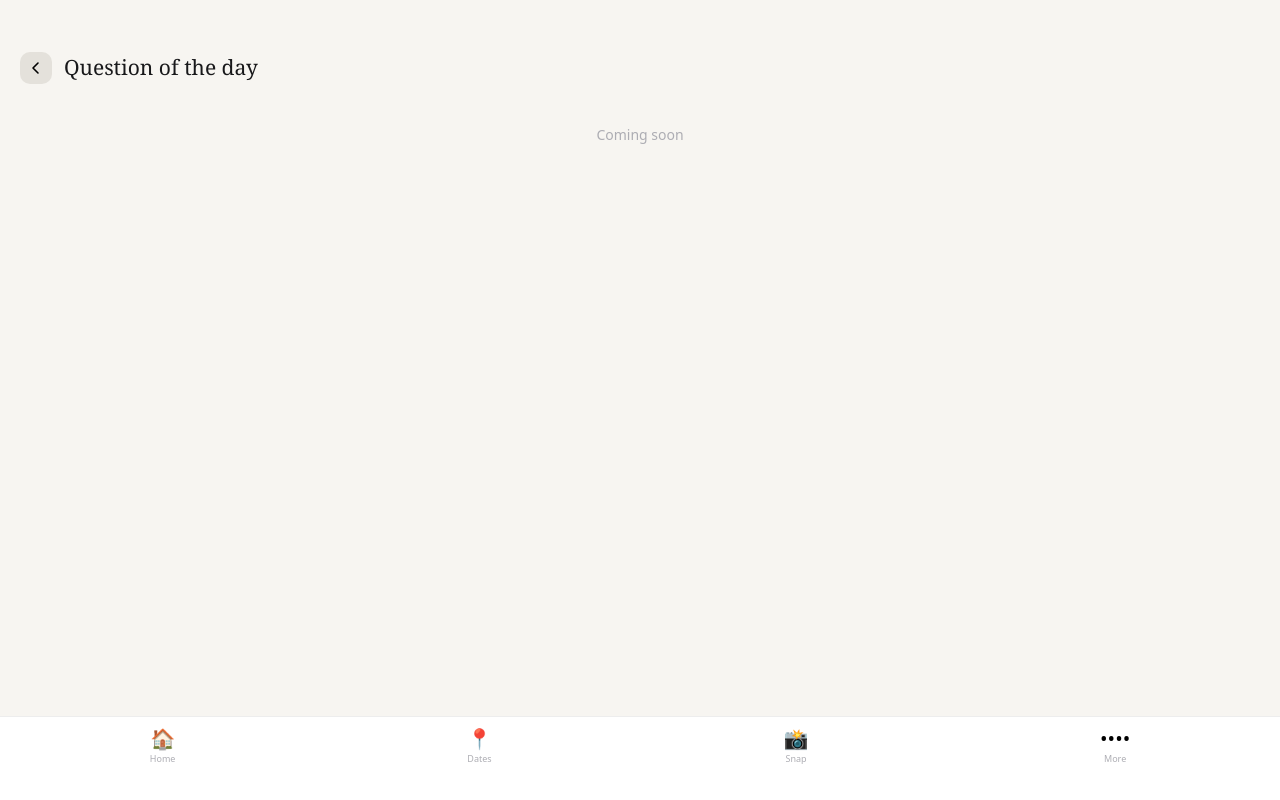
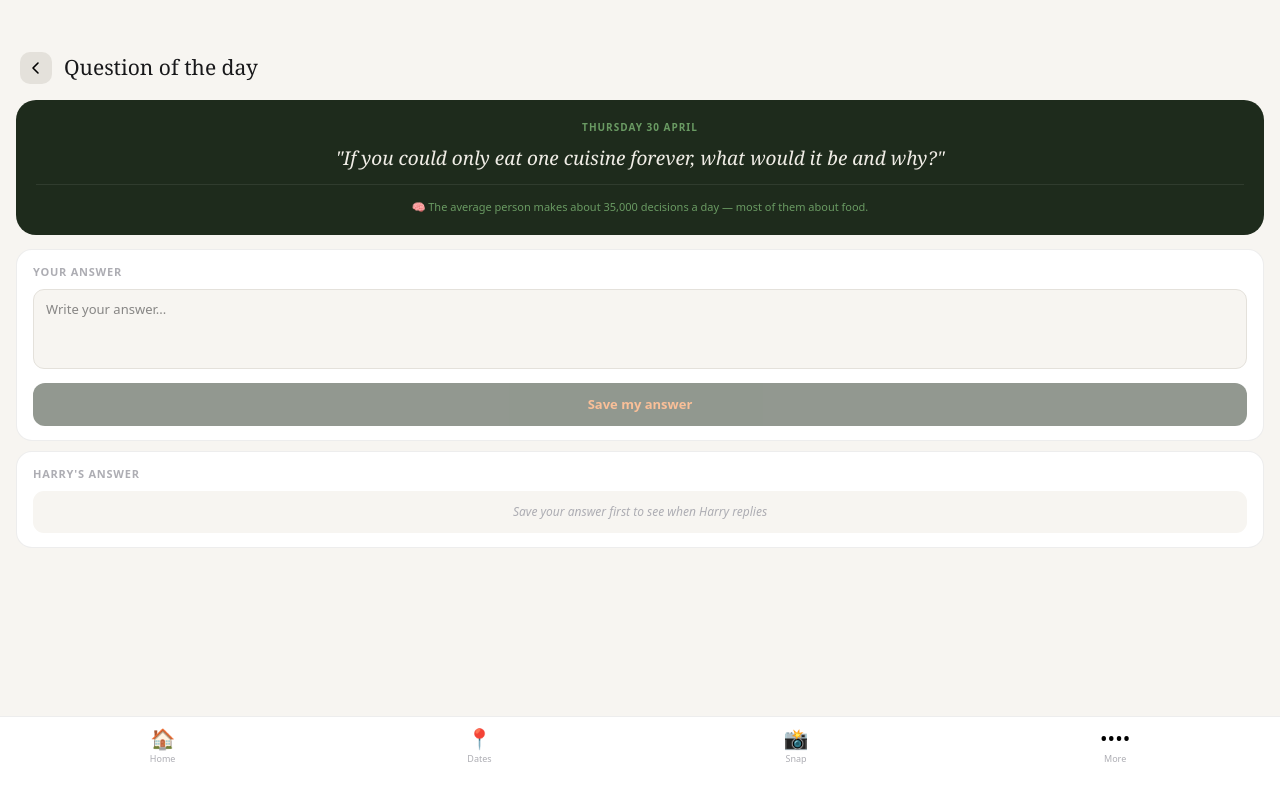
Before and after one commit to pledgerharry/haz-and-nix, a Next.js app: page /question in a window 1280 px wide. Built offline with nearby package versions, Linux system fonts and the light colour scheme; no server answers; the database is empty.

Commit message:
Question of the day screen

```diff
--- a/app/question/page.tsx
+++ b/app/question/page.tsx
@@ -1,18 +1,93 @@
 'use client'
 import { useRouter } from 'next/navigation'
+import { useAuth } from '../context'
+import { db } from '../firebase'
+import { doc, getDoc, setDoc, onSnapshot } from 'firebase/firestore'
+import { useEffect, useState } from 'react'
 import Nav from '../components/Nav'
 
-export default function Page() {
+const HARRY_EMAIL = 'harrypledger@hotmail.com'
+
+const TODAY = new Date().toISOString().split('T')[0]
+
+const QUESTION = "If you could only eat one cuisine forever, what would it be and why?"
+const FACT = "🧠 The average person makes about 35,000 decisions a day — most of them about food."
+
+export default function QuestionPage() {
   const router = useRouter()
+  const { user } = useAuth()
+  const isHarry = user?.email === HARRY_EMAIL
+  const myKey = isHarry ? 'harryAnswer' : 'nicoleAnswer'
+  const otherKey = isHarry ? 'nicoleAnswer' : 'harryAnswer'
+  const otherName = isHarry ? 'Nicole' : 'Harry'
+
+  const [myAnswer, setMyAnswer] = useState('')
+  const [otherAnswer, setOtherAnswer] = useState('')
+  const [saved, setSaved] = useState(false)
+  const [saving, setSaving] = useState(false)
+  const [bothAnswered, setBothAnswered] = useState(false)
+
+  useEffect(() => {
+    const ref = doc(db, 'questions', TODAY)
+    const unsub = onSnapshot(ref, snap => {
+      if (snap.exists()) {
+        const data = snap.data()
+        if (data[myKey]) { setMyAnswer(data[myKey]); setSaved(true) }
+        if (data[otherKey]) setOtherAnswer(data[otherKey])
+        if (data.harryAnswer && data.nicoleAnswer) setBothAnswered(true)
+      }
+    })
+    return unsub
+  }, [user])
+
+  async function saveAnswer() {
+    if (!myAnswer.trim() || !user) return
+    setSaving(true)
+    const ref = doc(db, 'questions', TODAY)
+    const snap = await getDoc(ref)
+    const existing = snap.exists() ? snap.data() : {}
+    await setDoc(ref, { ...existing, [myKey]: myAnswer.trim(), question: QUESTION, date: TODAY })
+    setSaved(true)
+    setSaving(false)
+  }
+
   return (
     <div style={{minHeight:'100vh',backgroundColor:'#F7F5F1',fontFamily:'system-ui,sans-serif',paddingBottom:'80px'}}>
-      <div style={{padding:'52px 20px 0',display:'flex',alignItems:'center',gap:'12px',marginBottom:'20px'}}>
+      <div style={{padding:'52px 20px 0',display:'flex',alignItems:'center',gap:'12px',marginBottom:'16px'}}>
         <button onClick={() => router.back()} style={{width:'32px',height:'32px',borderRadius:'10px',backgroundColor:'#E4E1DB',border:'none',cursor:'pointer',display:'flex',alignItems:'center',justifyContent:'center'}}>
           <svg width="14" height="14" viewBox="0 0 14 14" fill="none"><path d="M9 2L4 7l5 5" stroke="currentColor" strokeWidth="1.6" strokeLinecap="round" strokeLinejoin="round"/></svg>
         </button>
         <h1 style={{fontFamily:'Georgia,serif',fontSize:'21px',color:'#18181A'}}>Question of the day</h1>
       </div>
-      <div style={{padding:'0 16px',textAlign:'center',color:'#ADADB3',fontSize:'14px',marginTop:'40px'}}>Coming soon</div>
+
+      <div style={{padding:'0 16px'}}>
+        <div style={{backgroundColor:'#1E2B1C',borderRadius:'20px',padding:'20px',marginBottom:'14px',textAlign:'center'}}>
+          <div style={{fontSize:'10px',fontWeight:'600',letterSpacing:'0.1em',textTransform:'uppercase',color:'#6A9B63',marginBottom:'10px'}}>{new Date().toLocaleDateString('en-GB',{weekday:'long',day:'numeric',month:'long'})}</div>
+          <div style={{fontFamily:'Georgia,serif',fontSize:'19px',color:'#F0EDE6',lineHeight:'1.38',fontStyle:'italic'}}>"{QUESTION}"</div>
+          <div style={{marginTop:'13px',paddingTop:'13px',borderTop:'1px solid rgba(255,255,255,0.08)',fontSize:'11px',color:'#6A9B63',lineHeight:'1.55'}}>{FACT}</div>
+        </div>
+
+        <div style={{backgroundColor:'#fff',borderRadius:'16px',padding:'14px 16px',border:'1px solid rgba(0,0,0,0.07)',marginBottom:'10px'}}>
+          <div style={{fontSize:'11px',fontWeight:'600',color:'#ADADB3',textTransform:'uppercase',letterSpacing:'0.07em',marginBottom:'8px'}}>Your answer</div>
+          {saved ? (
+            <div style={{fontSize:'13px',color:'#18181A',lineHeight:'1.5',fontStyle:'italic'}}>"{myAnswer}"</div>
+          ) : (
+            <>
+              <textarea value={myAnswer} onChange={e => setMyAnswer(e.target.value)} placeholder="Write your answer..." style={{width:'100%',backgroundColor:'#F7F5F1',border:'1.5px solid #E4E1DB',borderRadius:'11px',padding:'10px 12px',fontSize:'13px',color:'#18181A',fontFamily:'system-ui',resize:'none',outline:'none',height:'80px',boxSizing:'border-box'}} />
+              <button onClick={saveAnswer} disabled={saving||!myAnswer.trim()} style={{marginTop:'8px',width:'100%',backgroundColor:'#263322',color:'#F68233',border:'none',borderRadius:'12px',padding:'12px',fontSize:'13px',fontWeight:'600',cursor:'pointer',opacity:saving||!myAnswer.trim()?0.5:1}}>{saving?'Saving...':'Save my answer'}</button>
+            </>
+          )}
+        </div>
+
+        <div style={{backgroundColor:'#fff',borderRadius:'16px',padding:'14px 16px',border:'1px solid rgba(0,0,0,0.07)'}}>
+          <div style={{fontSize:'11px',fontWeight:'600',color:'#ADADB3',textTransform:'uppercase',letterSpacing:'0.07em',marginBottom:'8px'}}>{otherName}'s answer</div>
+          {bothAnswered && otherAnswer ? (
+            <div style={{fontSize:'13px',color:'#18181A',lineHeight:'1.5',fontStyle:'italic'}}>"{otherAnswer}"</div>
+          ) : (
+            <div style={{backgroundColor:'#F7F5F1',borderRadius:'11px',padding:'12px',fontSize:'12px',color:'#ADADB3',textAlign:'center',fontStyle:'italic'}}>{saved ? `${otherName} hasn't answered yet — their answer will appear here once they do ✨` : 'Save your answer first to see when ' + otherName + ' replies'}</div>
+          )}
+        </div>
+      </div>
       <Nav />
     </div>
   )
```
